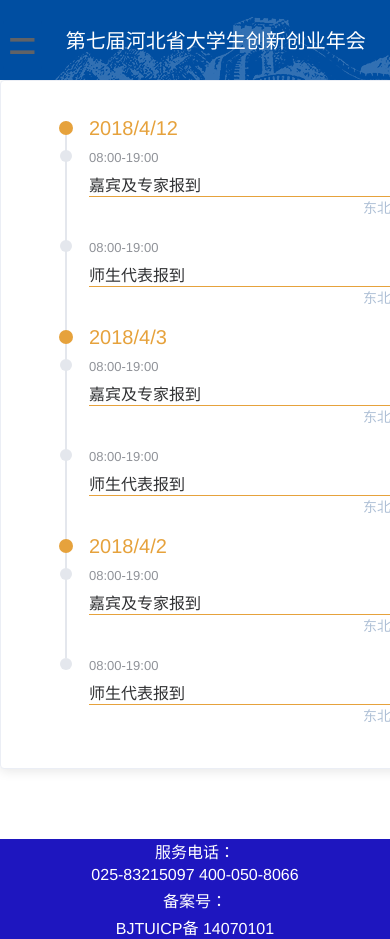
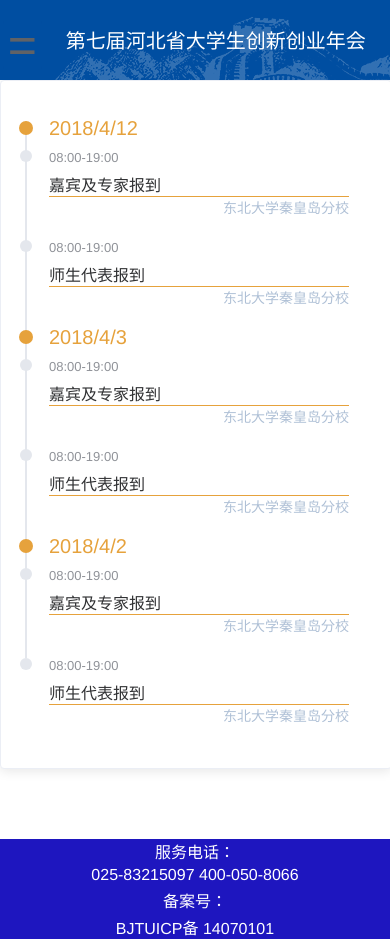
Before and after one commit to NEUQ-ACM/Innovative-annual-website, a Vue app in the folder front-end/innovation/: page /Arrangment in a window 390 px wide. Built offline with nearby package versions, Linux system fonts and the light colour scheme.

Commit message:
响应式

```diff
--- a/front-end/innovation/src/views/Arrangment.vue
+++ b/front-end/innovation/src/views/Arrangment.vue
@@ -93,4 +93,18 @@ export default {
   color: #afc0d6;
   width: 400px;
 }
+@media screen and (max-width:570px ){
+  .box-card{
+    position: relative;
+   /* top: -68px;
+    left: -64px;*/
+    width: 100%;
+  }
+  .el-timeline{
+    padding: 0px;
+  }
+  .block .el-timeline .location{
+    width: 300px;
+  }
+}
 </style>
--- a/front-end/innovation/src/views/News.vue
+++ b/front-end/innovation/src/views/News.vue
@@ -189,4 +189,18 @@ div.btnLine button:hover {
   color: #fff;
   background-color: #352ddb;
 }
+@media screen and (max-width: 580px){
+  .el-main .boxWrap{
+    min-width: none;
+    width: 100%;
+  }
+  .el-main .boxWrap{
+    width: 100%;
+  }
+ .el-main .boxWrap .newsTitle{
+   width: 100%;
+   display: block;
+   min-width: none;
+ }
+}
 </style>
```
